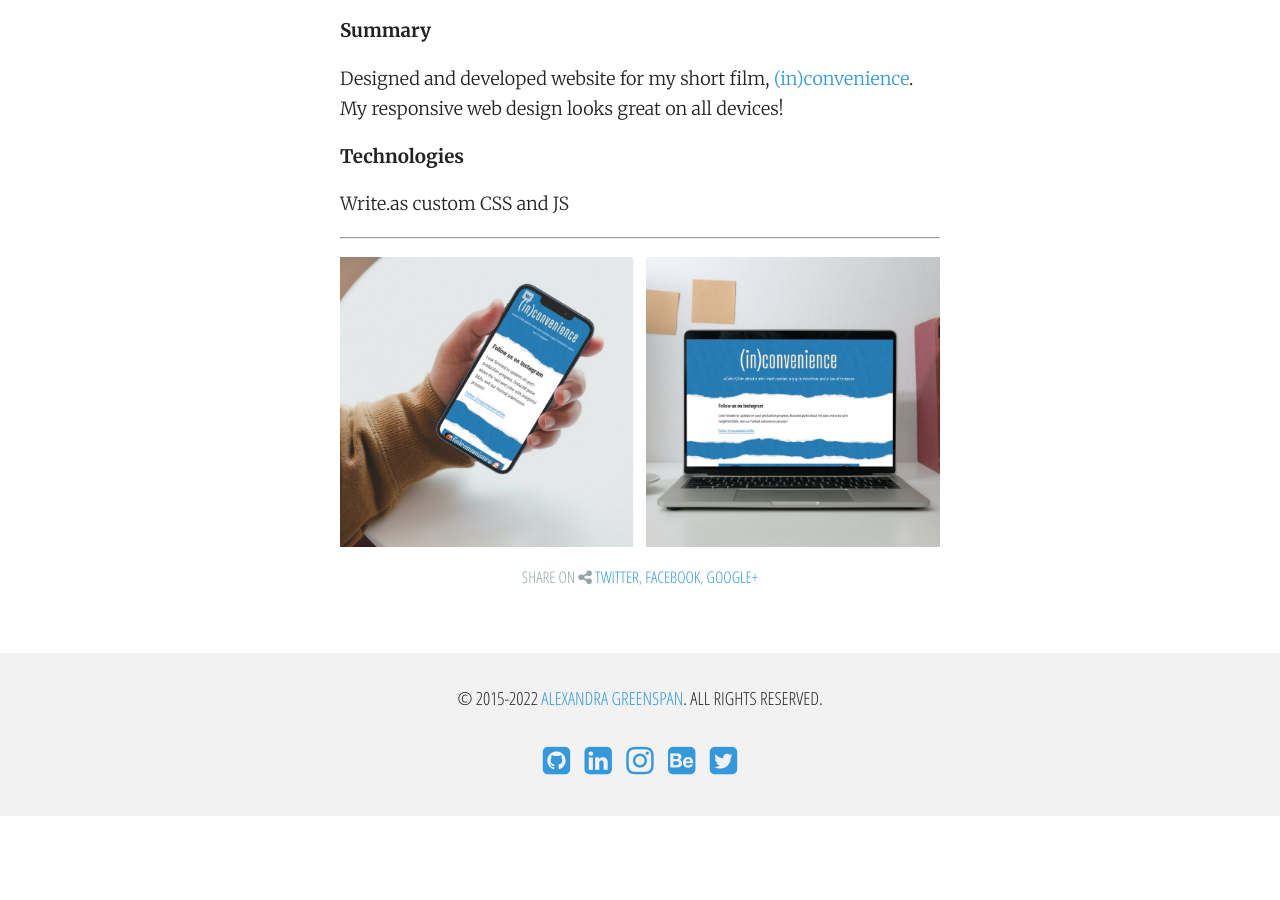
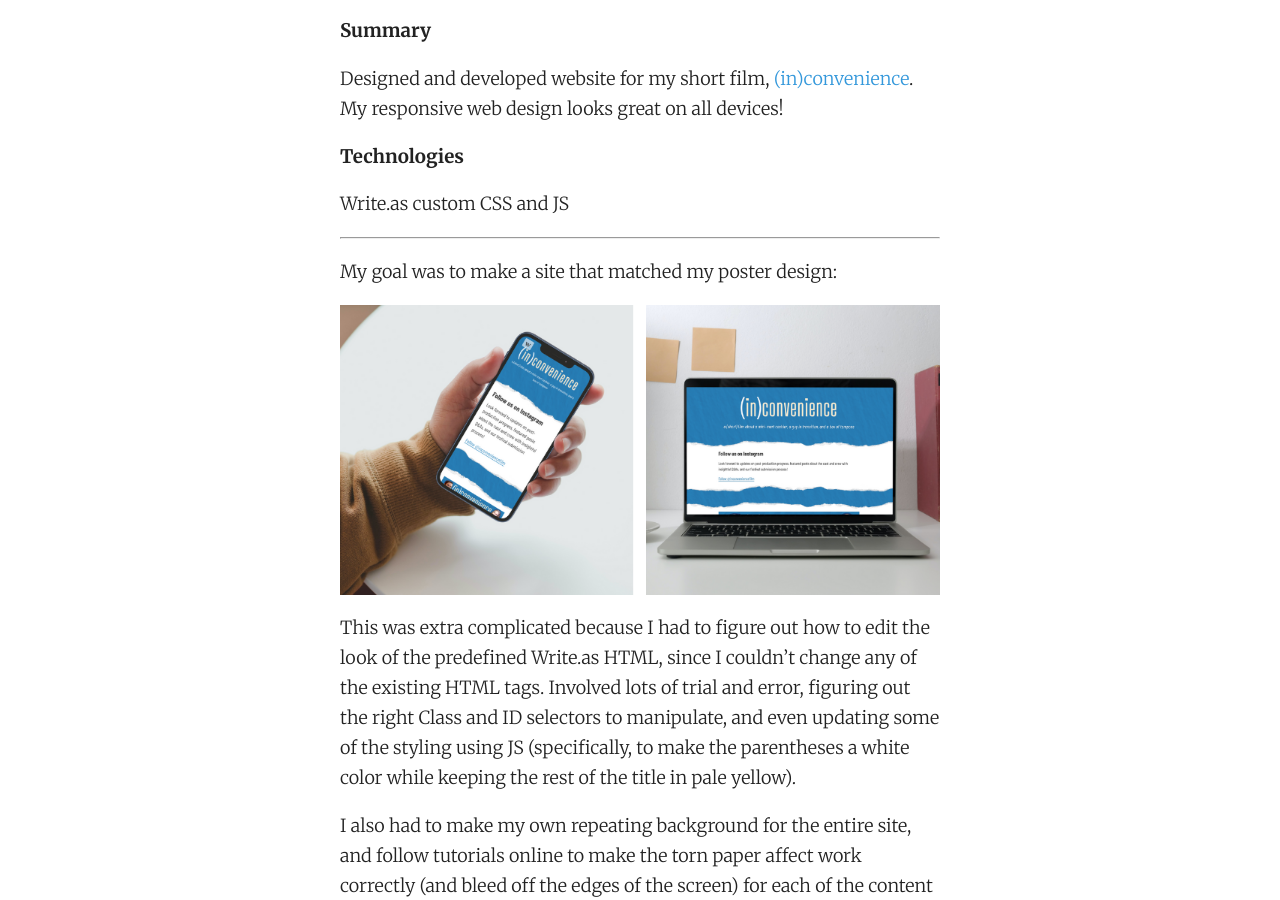
Before and after one commit to alexsg/alexsg, a Jekyll site: the page built from portfolio/in-convenience-film-website.md, in a window 1280 px wide and 900 px high, scrolled down 326 px. Built offline with Jekyll 4.4.1, drawn with Linux system fonts in a browser that asks for light colours; nearby versions of some CDN libraries; before the commit the page ends 1142 px from its top, so only the background shows below that; some of the changed text lies outside the part shown.

Commit message:
Update from Forestry.io polarwishes@gmail.com updated portfolio/in-convenience-film-website.md polarwishes@gmail.com created media/in-convenience-movie-poster.png

```diff
--- a/portfolio/in-convenience-film-website.md
+++ b/portfolio/in-convenience-film-website.md
@@ -24,4 +24,10 @@ Write.as custom CSS and JS
 
 ***
 
+My goal was to make a site that matched my poster design:
+
 ![](/media/film-site-responsive.png)
+
+This was extra complicated because I had to figure out how to edit the look of the predefined Write.as HTML, since I couldn't change any of the existing HTML tags. Involved lots of trial and error, figuring out the right Class and ID selectors to manipulate, and even updating some of the styling using JS (specifically, to make the parentheses a white color while keeping the rest of the title in pale yellow).
+
+I also had to make my own repeating background for the entire site, and follow tutorials online to make the torn paper affect work correctly (and bleed off the edges of the screen) for each of the content blocks.
```
Also changed, not shown: 1 other file.
